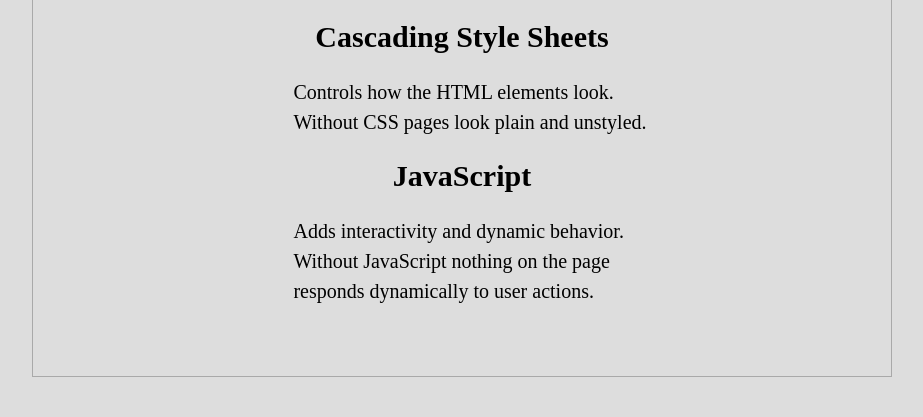
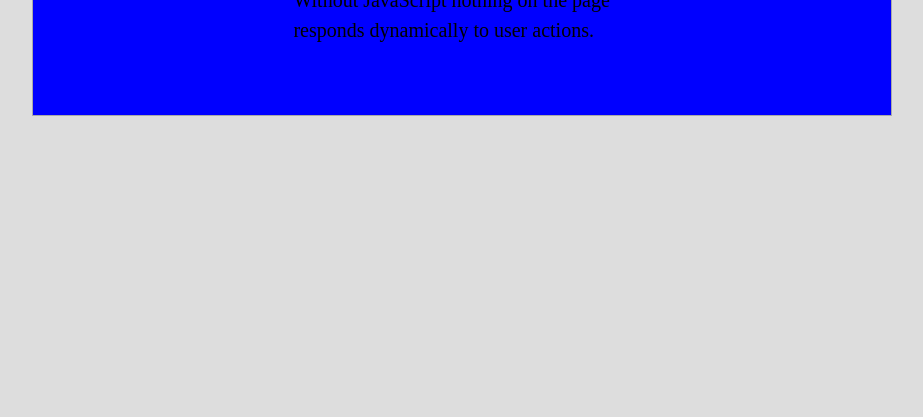
Before and after one commit to jmorg23/WDD131, a plain HTML site: page ponder/DOM-Basics.html in a window 1280 px wide. Shown: the part 774-1191 px from the top of the page, without its empty margins (178-1101 px from the left). After the commit the page ends 930 px from the top, so only its background shows below. Drawn offline with Linux system fonts and the light colour scheme.

Commit message:
dom-basics

```diff
--- a/ponder/DOM-Basics.html
+++ b/ponder/DOM-Basics.html
@@ -89,9 +89,12 @@
     let fl = document.querySelector(".list");
     fl.style.backgroundColor = "red";
 
-    let content = document.getElementId("content");
+    let content = document.getElementById("content");
     content.style.backgroundColor = "blue";
 
+    document.querySelector("img").setAttribute("src")
+
+    document.getElementByTagName("h1").textContent = "MONSTERTRUCKS";
 
 </script>
 </body>
```
